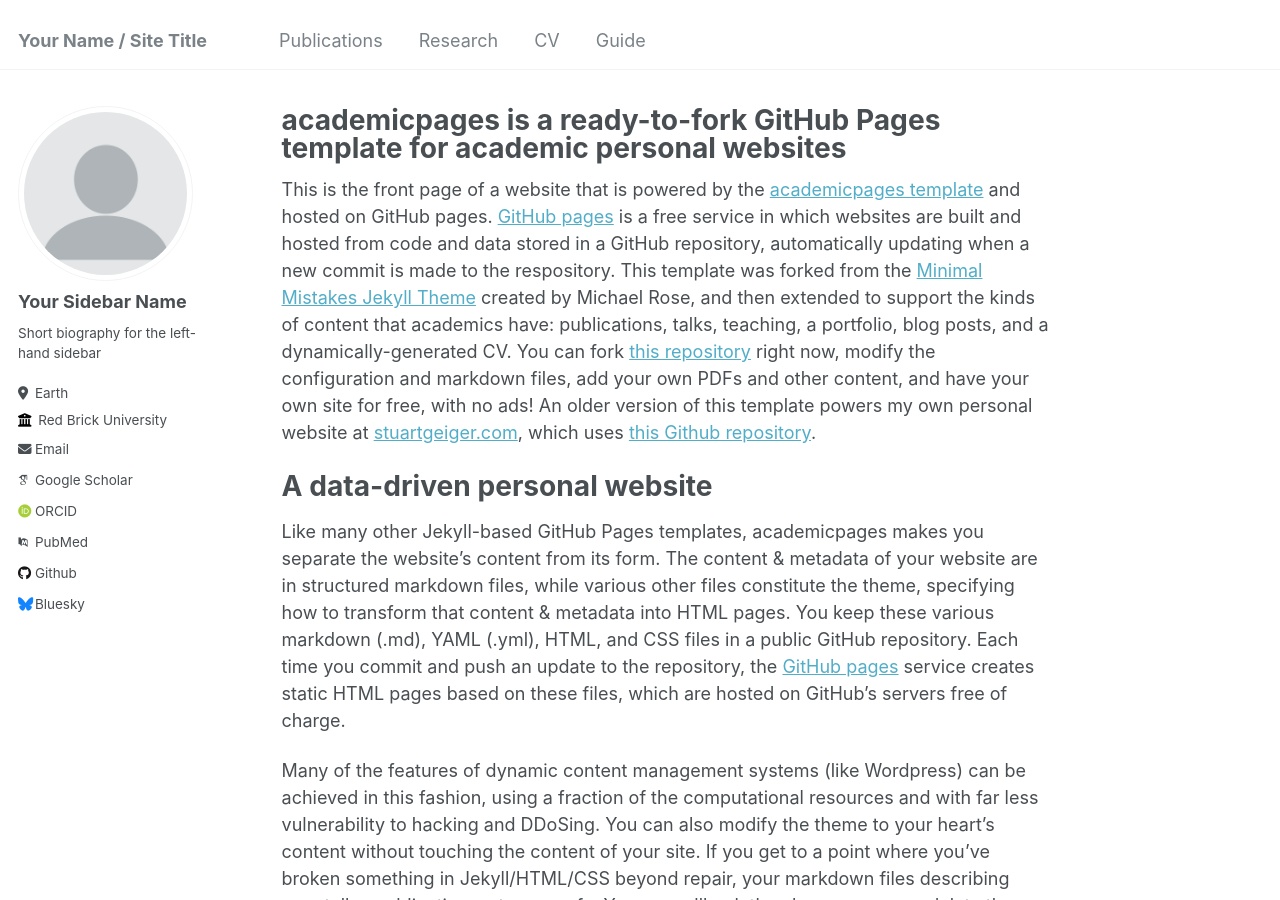
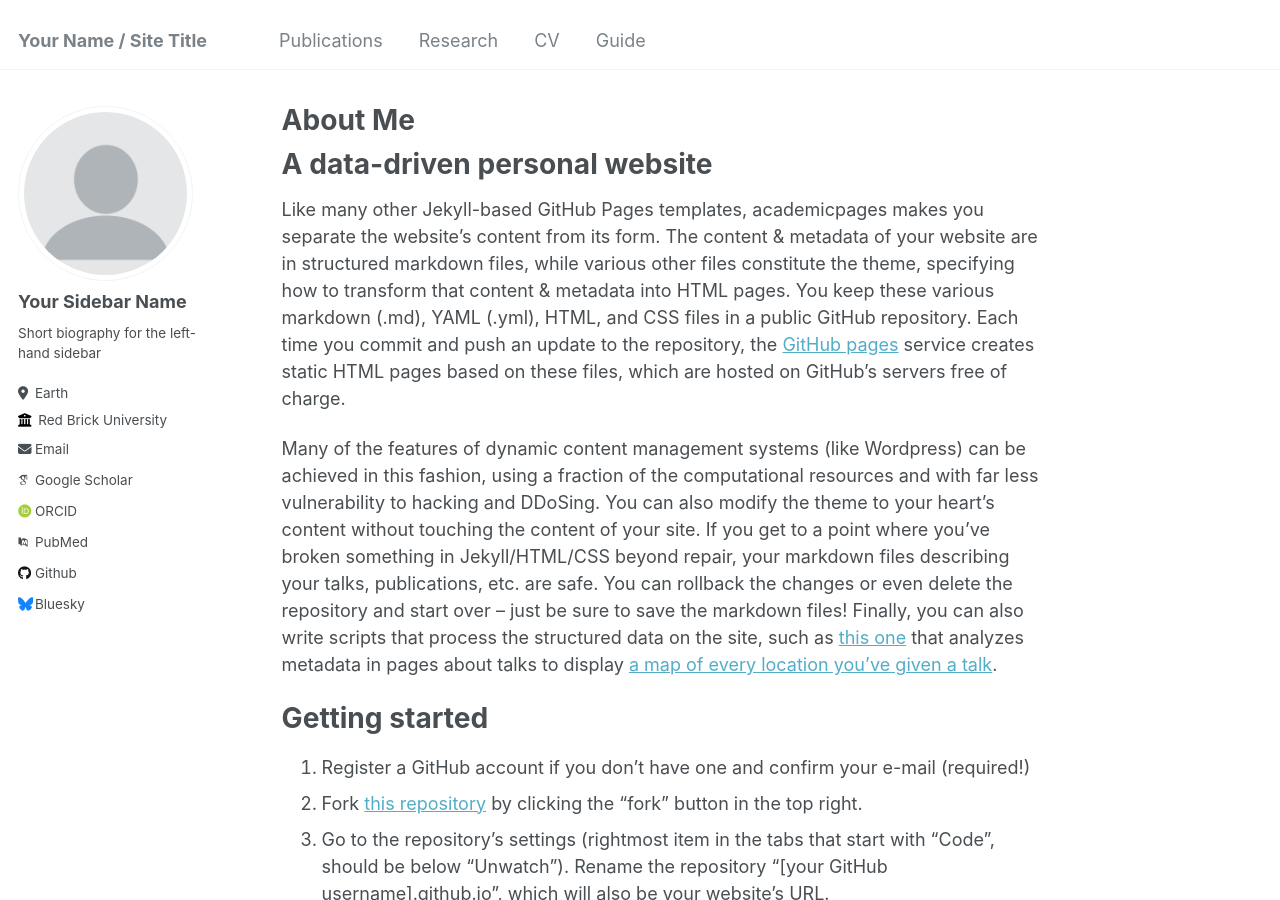
Before and after one commit to Sivenesi/Sivenesi.github.io, a Jekyll site: the page built from _pages/about.md, in a window 1280 px wide and 900 px high. Built offline with Jekyll 4.4.1, drawn with Linux system fonts in a browser that asks for light colours; some web fonts are replaced; some of the changed text lies outside the part shown.

Commit message:
Update about.md

```diff
--- a/_pages/about.md
+++ b/_pages/about.md
@@ -1,13 +1,11 @@
 ---
 permalink: /
-title: "academicpages is a ready-to-fork GitHub Pages template for academic personal websites"
+title: "About Me"
 author_profile: true
 redirect_from:
   - /about/
   - /about.html
 ---
-
-This is the front page of a website that is powered by the [academicpages template](https://github.com/academicpages/academicpages.github.io) and hosted on GitHub pages. [GitHub pages](https://pages.github.com) is a free service in which websites are built and hosted from code and data stored in a GitHub repository, automatically updating when a new commit is made to the respository. This template was forked from the [Minimal Mistakes Jekyll Theme](https://mmistakes.github.io/minimal-mistakes/) created by Michael Rose, and then extended to support the kinds of content that academics have: publications, talks, teaching, a portfolio, blog posts, and a dynamically-generated CV. You can fork [this repository](https://github.com/academicpages/academicpages.github.io) right now, modify the configuration and markdown files, add your own PDFs and other content, and have your own site for free, with no ads! An older version of this template powers my own personal website at [stuartgeiger.com](http://stuartgeiger.com), which uses [this Github repository](https://github.com/staeiou/staeiou.github.io).
 
 A data-driven personal website
 ======
@@ -39,11 +37,7 @@
 
 How to edit your site's GitHub repository
 ------
-Many people use a git client to create files on their local computer and then push them to GitHub's servers. If you are not familiar with git, you can directly edit these configuration and markdown files directly in the github.com interface. Navigate to a file (like [this one](https://github.com/academicpages/academicpages.github.io/blob/master/_talks/2012-03-01-talk-1.md) and click the pencil icon in the top right of the content preview (to the right of the "Raw | Blame | History" buttons). You can delete a file by clicking the trashcan icon to the right of the pencil icon. You can also create new files or upload files by navigating to a directory and clicking the "Create new file" or "Upload files" buttons.
 
-Example: editing a markdown file for a talk
-![Editing a markdown file for a talk](/images/editing-talk.png)
 
 For more info
 ------
-More info about configuring academicpages can be found in [the guide](https://academicpages.github.io/markdown/). The [guides for the Minimal Mistakes theme](https://mmistakes.github.io/minimal-mistakes/docs/configuration/) (which this theme was forked from) might also be helpful.
```
